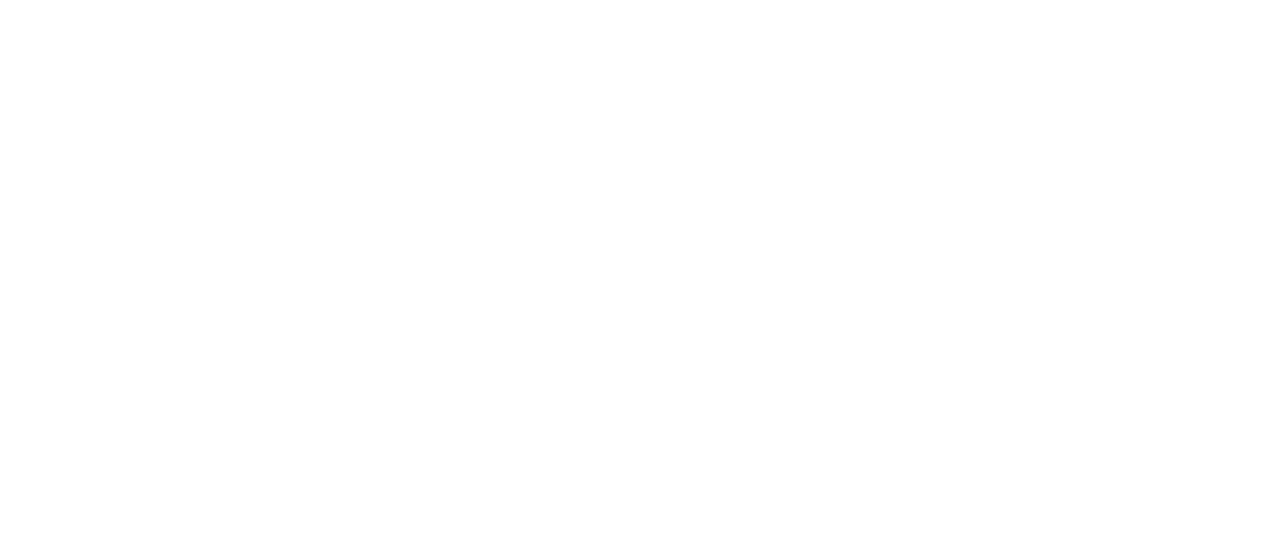
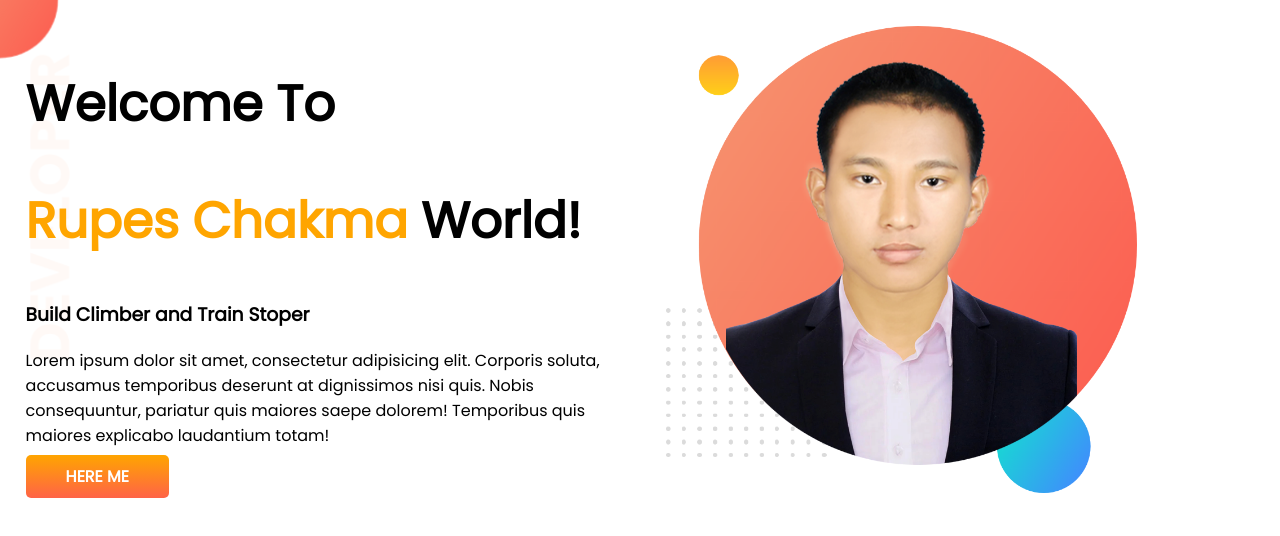
Before and after one commit to crupes08/developer-portfolio, a plain HTML site: page index.html in a window 1280 px wide. Drawn offline with Linux system fonts and the light colour scheme.

Commit message:
top bnaer

```diff
--- a/index.html
+++ b/index.html
@@ -1,14 +1,36 @@
 <!DOCTYPE html>
 <html lang="en">
+
 <head>
     <meta charset="UTF-8">
     <meta http-equiv="X-UA-Compatible" content="IE=edge">
     <meta name="viewport" content="width=device-width, initial-scale=1.0">
     <title> Rupes Portfolio</title>
+    <link rel="preconnect" href="https://fonts.googleapis.com">
+    <link rel="preconnect" href="https://fonts.gstatic.com" crossorigin>
+    <link href="https://fonts.googleapis.com/css2?family=Poppins&display=swap" rel="stylesheet">
     <link rel="stylesheet" href="style.css">
 </head>
+
 <body>
+    <section class="top-baner">
+        <div class="haif-width">
+            <h1>Welcome To</h1>
+            <h1><span class="ruppo">Rupes Chakma</span> World!</h1>
+            <h3>Build Climber and Train Stoper</h3>
+            <p>Lorem ipsum dolor sit amet, consectetur adipisicing elit. Corporis soluta, accusamus temporibus deserunt
+                at
+                dignissimos nisi quis. Nobis consequuntur, pariatur quis maiores saepe dolorem! Temporibus quis maiores
+                explicabo laudantium totam!</p>
+            <a class="link-button" target="_blank" href="https://www.linkedin.com/in/rupescse">HERE ME</a>
+        </div>
 
+        <div class="haif-width">
+            <img src="images/my-bg1.png" alt="">
+        </div>
+
+    </section>
 
 </body>
+
 </html>
--- a/style.css
+++ b/style.css
@@ -0,0 +1,39 @@
+body {
+    font-family: 'Poppins', sans-serif;
+    margin: 0;
+}
+
+h1 {
+    font-size: 50px;
+}
+
+.ruppo {
+    color: orange;
+}
+
+section {
+    display: flex;
+}
+
+.haif-width {
+    width: 50%;
+    padding: 2%;
+}
+
+.haif-width img {
+    width: 80%;
+}
+
+.link-button {
+    text-decoration: none;
+    background-image: linear-gradient(orange, tomato);
+    padding: 10px 40px;
+    color: white;
+    font-weight: 700;
+    border-radius: 5px;
+}
+
+.top-baner {
+    background-image: url(images/top-banner.png);
+    background-repeat: no-repeat;
+}
```
Also changed, not shown: images/dream-bg.png (added), images/exp-bg.png (added), images/jhankar.png (added), images/jhankar2.png (added), images/my-bg1.png (added), images/my-bg2.png (added), images/top-banner.png (added), 7 other files.
